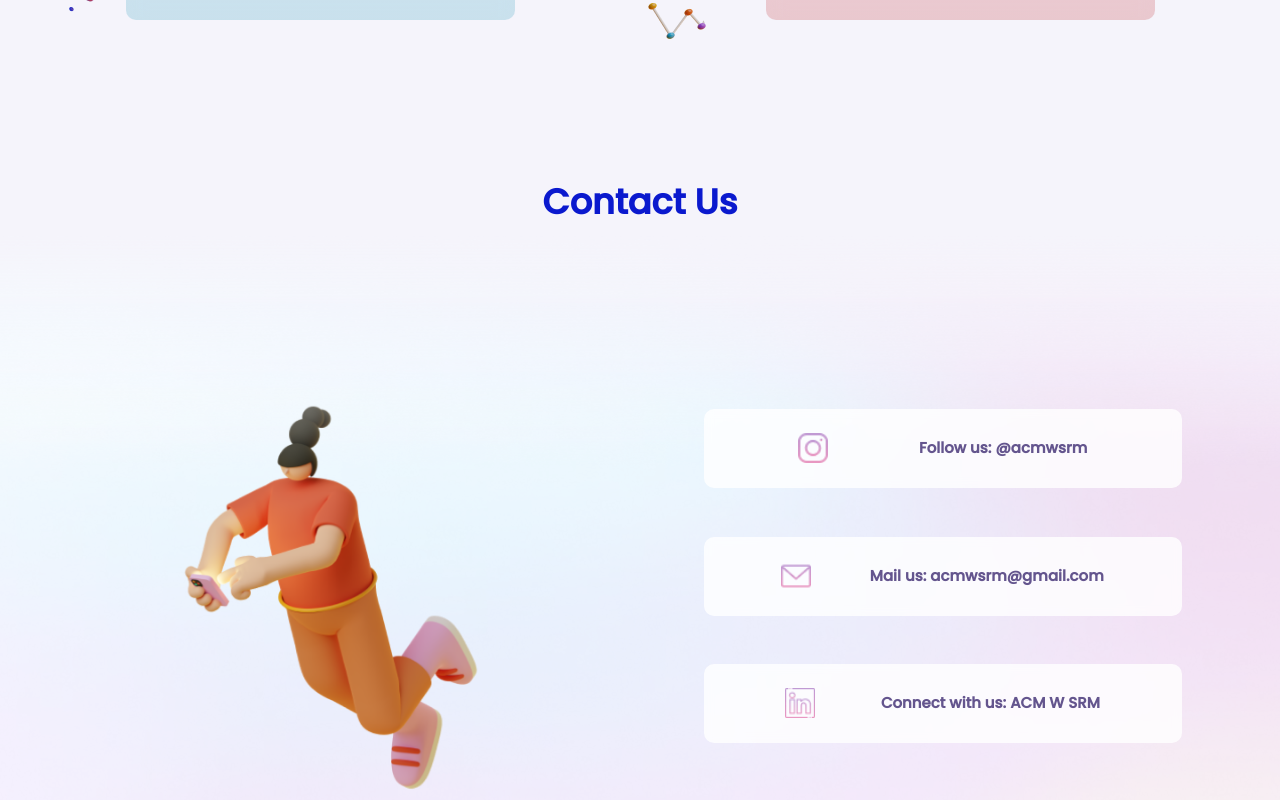
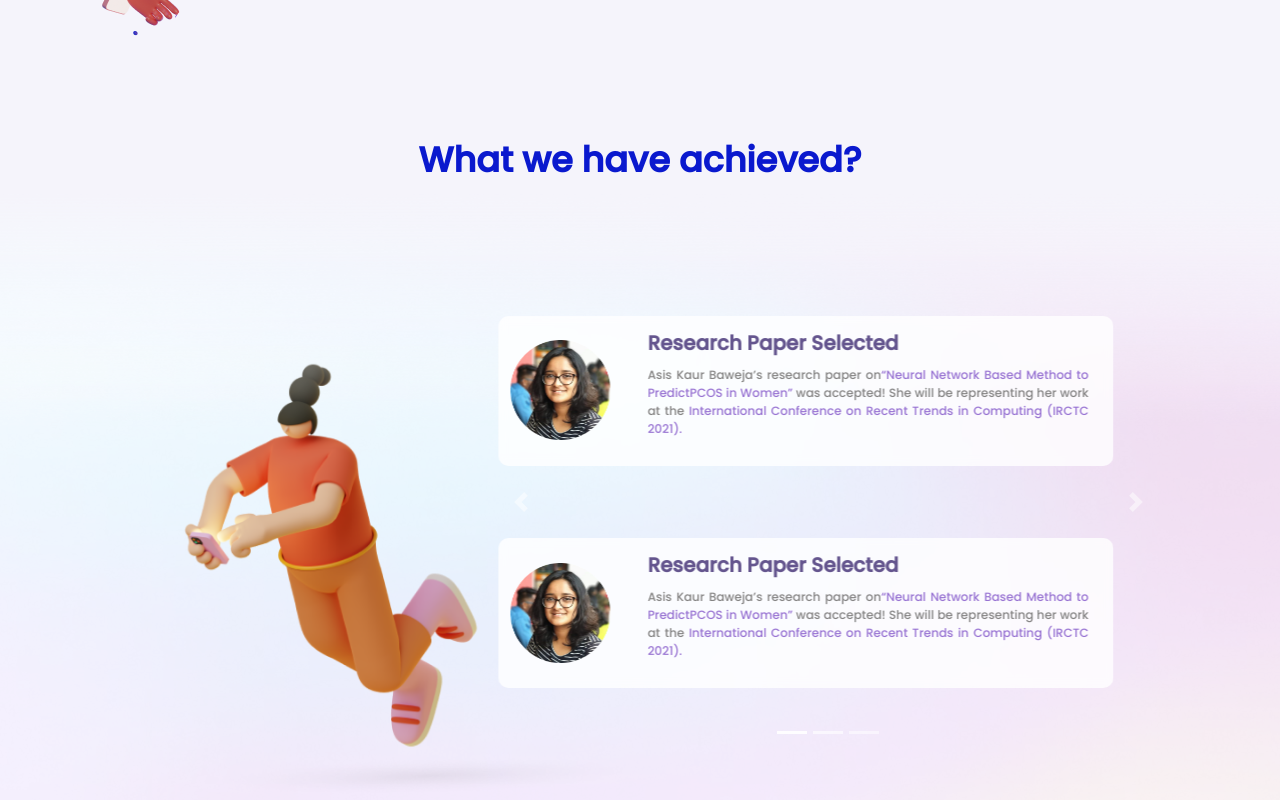
Before and after one commit to sanskritikhare142/ACM-W-website, a plain HTML site: page index.html in a window 1280 px wide. Shown: the part 1560-2360 px from the top of the page. Drawn offline with nearby package versions, Linux system fonts and the light colour scheme.

Commit message:
home changes

```diff
--- a/css/home.css
+++ b/css/home.css
@@ -162,35 +162,42 @@
 }
 
 .box {
-    width: 478px;
-    height: 79px;
+    width: 85%;
+    height: 150px;
     background: rgba(255, 255, 255, 0.8);
     backdrop-filter: blur(4px);
     border-radius: 10px;
     margin: 10%;
-    padding: 5% 10%;
 }
 
 .box img {
-    width: 30px;
-    height: 30px;
+    width: 100px;
+    height: 100px;
+    margin: 4% 2%;
 }
 
-.box p {
-    font-family: 'Poppins';
+.box h1 {
+    font-family: Poppins;
     font-style: normal;
     font-weight: 600;
-    font-size: 15px;
+    font-size: 20px;
     line-height: 30px;
-    text-align: center;
     color: #64558E;
+}
+
+.content {
+    padding: 2% 4%;
+}
+
+.carousel {
+    margin-bottom: 10%;
 }
 
 .contact {
     background: url("/assets/home/contact.png");
     background-size: cover;
     background-repeat: no-repeat;
-    padding: 10%;
+    padding: 4% 6%;
 }
 
 .owl-carousel {
@@ -225,6 +232,16 @@
 
 .abs {
     position: absolute;
-    left: 0;
-    bottom: 0;
+    left: 10%;
+    top: 45%;
 }
+
+.carousel-item p {
+    font-family: Poppins;
+    font-style: normal;
+    font-weight: 500;
+    font-size: 12px;
+    line-height: 18px;
+    text-align: justify;
+    color: #848383;
+}
--- a/css/styles.css
+++ b/css/styles.css
@@ -28,8 +28,12 @@ body {
     -webkit-text-fill-color: transparent;
 }
 
+.purple {
+    color: #9772D2;
+}
+
 footer {
-    background: url("/assets/events/cal.png");
+    margin-top: -5%;
 }
 
 footer h4 {
--- a/index.html
+++ b/index.html
@@ -45,8 +45,7 @@
                 <h1>
                     Uplifting<br> <span class="gradient">Women</span> One<br> Code At A Time
                 </h1>
-                <p>ACM-W (Association for Computing Machinery's Council on Women in Computing) supports, celebrates, and advocates the full engagement of women in all aspects of the computing field. The SRM ACM-W student chapter began its journey in 2020
-                    and wishes to leave a mark in the field of computing.</p>
+                <p>Providing a platform to women from all across the world to hold their destiny in their own hands and shoot for the moon and the beyond</p>
             </div>
         </div>
 
@@ -60,21 +59,22 @@
                     <div class="item">
                         <div class="card">
                             <div class="card-body">
-                                <h5 class="card-title text-center">Paper Discussions</h5>
-                                <p class="card-text">Research papers are a great source of knowledge. Discussing research papers by various members of the tech community is an excellent way of initiating an intellectual dialogue between members of our community.</p>
+                                <h5 class="card-title text-center">Discourse</h5>
+                                <p class="card-text">Discussing ideas are at the core of any community, we hold regular sessions where we talk about varying things from research papers to project ideas. The ‘Discourse’ is a great way to initiate intellectual dialogue between
+                                    the members of our community.</p>
                             </div>
                         </div>
                     </div>
                     <div class="item">
                         <div class="card">
-                            <h5 class="card-title text-center">Workshops</h5>
+                            <h5 class="card-title text-center">Colloquy</h5>
                             <p class="card-text">Workshops are a way for our community members to perfect their skills by sharing their knowledge and providing a hands-on experience to those interested. We also frequently bring in industry experts to conduct our workshops.</p>
                         </div>
                     </div>
                     <div class="item">
                         <div class="card">
                             <h5 class="card-title text-center">Game Nights</h5>
-                            <p class="card-text">Research papers are a great source of knowledge. Discussing research papers by various members of the tech community is an excellent way of initiating an intellectual dialogue between members of our community.</p>
+                            <p class="card-text">‘All work and no play makes Jill a dull girl’. The best way to be productive is to interspace your work with fun times to relax your brain and to rejuvenate it. </p>
                         </div>
                     </div>
                     <div class="item">
@@ -138,20 +138,73 @@
             </div>
         </div>
 
-        <h3 class="text-center wdwd" style="margin-top:10%;">Contact Us</h3>
+        <h3 class="text-center wdwd" style="margin-top:10%;">What we have achieved?</h3>
         <div class="row d-flex justify-content-end contact">
-            <div class="col-6">
-                <div class="box d-flex justify-content-around">
-                    <img src="assets/home/instagram 1.png">
-                    <p>Follow us: @acmwsrm</p>
-                </div>
-                <div class="box d-flex justify-content-around">
-                    <img src="assets/home/envelope 1.png">
-                    <p>Mail us: acmwsrm@gmail.com</p>
-                </div>
-                <div class="box d-flex justify-content-around">
-                    <img src="assets/home/linkedin 1.png">
-                    <p>Connect with us: ACM W SRM</p>
+            <div class="col-lg-8">
+                <div id="carouselExampleIndicators" class="carousel slide" data-ride="carousel">
+                    <ol class="carousel-indicators">
+                        <li data-target="#carouselExampleIndicators" data-slide-to="0" class="active"></li>
+                        <li data-target="#carouselExampleIndicators" data-slide-to="1"></li>
+                        <li data-target="#carouselExampleIndicators" data-slide-to="2"></li>
+                    </ol>
+                    <div class="carousel-inner">
+                        <div class="carousel-item active">
+                            <div class="box d-flex justify-content-around">
+                                <img src="assets/news/ruchira.png">
+                                <div class="content">
+                                    <h1>Research Paper Selected </h1>
+                                    <p>Asis Kaur Baweja’s research paper on<span class="purple">“Neural Network Based Method to PredictPCOS in Women”</span> was accepted! She will be representing her work at the <span class="purple">International Conference on Recent Trends in Computing (IRCTC 2021).</span></p>
+                                </div>
+                            </div>
+                            <div class="box d-flex justify-content-around">
+                                <img src="assets/news/ruchira.png">
+                                <div class="content">
+                                    <h1>Research Paper Selected </h1>
+                                    <p>Asis Kaur Baweja’s research paper on<span class="purple">“Neural Network Based Method to PredictPCOS in Women”</span> was accepted! She will be representing her work at the <span class="purple">International Conference on Recent Trends in Computing (IRCTC 2021).</span></p>
+                                </div>
+                            </div>
+                        </div>
+                        <div class="carousel-item">
+                            <div class="box d-flex justify-content-around">
+                                <img src="assets/news/ruchira.png">
+                                <div class="content">
+                                    <h1>Research Paper Selected </h1>
+                                    <p>Asis Kaur Baweja’s research paper on<span class="purple">“Neural Network Based Method to PredictPCOS in Women”</span> was accepted! She will be representing her work at the <span class="purple">International Conference on Recent Trends in Computing (IRCTC 2021).</span></p>
+                                </div>
+                            </div>
+                            <div class="box d-flex justify-content-around">
+                                <img src="assets/news/ruchira.png">
+                                <div class="content">
+                                    <h1>Research Paper Selected </h1>
+                                    <p>Asis Kaur Baweja’s research paper on<span class="purple">“Neural Network Based Method to PredictPCOS in Women”</span> was accepted! She will be representing her work at the <span class="purple">International Conference on Recent Trends in Computing (IRCTC 2021).</span></p>
+                                </div>
+                            </div>
+                        </div>
+                        <div class="carousel-item">
+                            <div class="box d-flex justify-content-around">
+                                <img src="assets/news/ruchira.png">
+                                <div class="content">
+                                    <h1>Research Paper Selected </h1>
+                                    <p>Asis Kaur Baweja’s research paper on<span class="purple">“Neural Network Based Method to PredictPCOS in Women”</span> was accepted! She will be representing her work at the <span class="purple">International Conference on Recent Trends in Computing (IRCTC 2021).</span></p>
+                                </div>
+                            </div>
+                            <div class="box d-flex justify-content-around">
+                                <img src="assets/news/ruchira.png">
+                                <div class="content">
+                                    <h1>Research Paper Selected </h1>
+                                    <p>Asis Kaur Baweja’s research paper on<span class="purple">“Neural Network Based Method to PredictPCOS in Women”</span> was accepted! She will be representing her work at the <span class="purple">International Conference on Recent Trends in Computing (IRCTC 2021).</span></p>
+                                </div>
+                            </div>
+                        </div>
+                    </div>
+                    <a class="carousel-control-prev" href="#carouselExampleIndicators" role="button" data-slide="prev">
+                        <span class="carousel-control-prev-icon" aria-hidden="true"></span>
+                        <span class="sr-only">Previous</span>
+                    </a>
+                    <a class="carousel-control-next" href="#carouselExampleIndicators" role="button" data-slide="next">
+                        <span class="carousel-control-next-icon" aria-hidden="true"></span>
+                        <span class="sr-only">Next</span>
+                    </a>
                 </div>
             </div>
         </div>
```
